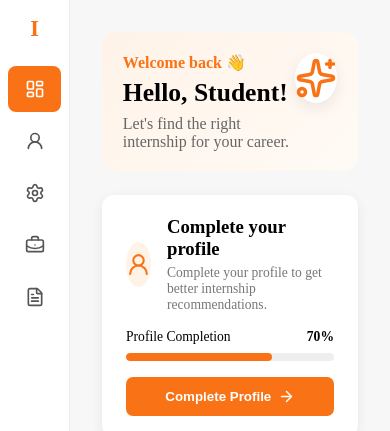
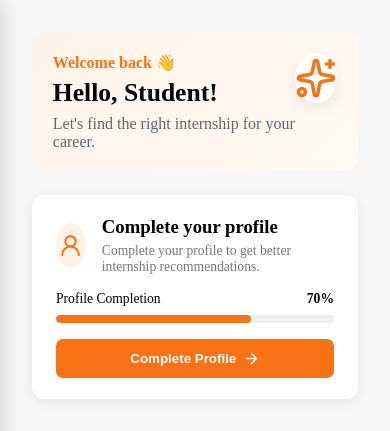
Before and after one commit to shubhamsahni098-commits/InternSetu, a React (Vite) app in the folder frontend/: page /dashboard in a window 390 px wide. Shown: the top 431 px of the page. Built offline with nearby package versions, Linux system fonts and the light colour scheme; no server answers; sample sign-in values are in the browser's storage.

Commit message:
Fix responsive dashboard sidebar

```diff
--- a/frontend/src/Components/DashboardSidebar.css
+++ b/frontend/src/Components/DashboardSidebar.css
@@ -20,6 +20,16 @@
     display: flex;
 
     flex-direction: column;
+}
+
+
+/* =========================================================
+   MOBILE TOGGLE
+   Hidden everywhere by default
+========================================================= */
+
+.sidebar-mobile-toggle {
+    display: none;
 }
 
 
@@ -87,7 +97,6 @@
         color 0.2s ease;
 }
 
-
 .sidebar-link:hover {
     background-color: #fff3e8;
 
@@ -149,7 +158,6 @@
         color 0.2s ease;
 }
 
-
 .sidebar-action:hover {
     background-color: #fff3e8;
 
@@ -169,7 +177,8 @@
 
 
 /* =========================================================
-   MOBILE
+   TABLET / EXISTING MOBILE
+   401px - 700px
 ========================================================= */
 
 @media (max-width: 700px) {
@@ -180,7 +189,6 @@
         padding: 1rem 0.5rem;
     }
 
-
     .sidebar-title {
         text-align: center;
 
@@ -189,16 +197,13 @@
         margin-bottom: 1.5rem;
     }
 
-
     .sidebar-title h2 {
         font-size: 0;
     }
 
-
     .sidebar-title h2::first-letter {
         font-size: 1.4rem;
     }
-
 
     .sidebar-link {
         justify-content: center;
@@ -206,16 +211,13 @@
         padding: 0.8rem;
     }
 
-
     .sidebar-link span {
         display: none;
     }
 
-
     .sidebar-bottom {
         padding-top: 1rem;
     }
-
 
     .sidebar-action {
         justify-content: center;
@@ -223,9 +225,190 @@
         padding: 0.8rem;
     }
 
-
     .sidebar-action span {
         display: none;
     }
+}
 
+
+/* =========================================================
+   SMALL MOBILE - 400px AND BELOW
+========================================================= */
+
+@media (max-width: 400px) {
+
+    /* -----------------------------------------
+       SIDEBAR CLOSED BY DEFAULT
+    ----------------------------------------- */
+
+    .dashboard-sidebar {
+        position: fixed;
+
+        top: 0;
+        left: 0;
+
+        width: 240px;
+
+        height: 100vh;
+        min-height: 100vh;
+
+        padding: 1.5rem 1rem;
+
+        z-index: 2000;
+
+        background-color: white;
+
+        border-right: 1px solid #eee;
+
+        box-shadow: 4px 0 18px rgba(0, 0, 0, 0.12);
+
+        transform: translateX(-100%);
+
+        transition: transform 0.25s ease;
+
+        overflow-y: auto;
+    }
+
+
+    /* -----------------------------------------
+       SIDEBAR OPEN
+    ----------------------------------------- */
+
+    .dashboard-sidebar.mobile-sidebar-open {
+        transform: translateX(0);
+    }
+
+
+    /* -----------------------------------------
+       HAMBURGER / CLOSE BUTTON
+    ----------------------------------------- */
+
+    .sidebar-mobile-toggle {
+        display: flex;
+
+        position: fixed;
+
+        top: 12px;
+        left: 12px;
+
+        width: 42px;
+        height: 42px;
+
+        align-items: center;
+        justify-content: center;
+
+        padding: 0;
+
+        border: 1px solid #eee;
+
+        border-radius: 10px;
+
+        background-color: white;
+
+        cursor: pointer;
+
+        z-index: 2100;
+
+        box-shadow: 0 2px 8px rgba(0, 0, 0, 0.08);
+
+        transition:
+            background-color 0.2s ease,
+            transform 0.2s ease;
+    }
+
+    .sidebar-mobile-toggle:hover {
+        background-color: #fff3e8;
+
+        color: #f97316;
+    }
+
+    .sidebar-mobile-toggle:active {
+        transform: scale(0.95);
+    }
+
+    .sidebar-mobile-toggle svg {
+        width: 22px;
+        height: 22px;
+    }
+
+
+    /* -----------------------------------------
+       OVERLAY
+    ----------------------------------------- */
+
+    .sidebar-mobile-overlay {
+        position: fixed;
+
+        top: 0;
+        left: 0;
+        right: 0;
+        bottom: 0;
+
+        width: 100%;
+        height: 100%;
+
+        background-color: rgba(0, 0, 0, 0.35);
+
+        z-index: 1900;
+    }
+
+
+    /* -----------------------------------------
+       MAIN CONTENT FULL WIDTH
+    ----------------------------------------- */
+
+    .dashboard-layout {
+        width: 100%;
+    }
+
+    .dashboard-content {
+        width: 100%;
+
+        margin-left: 0;
+    }
+
+
+    /* -----------------------------------------
+       MOBILE SIDEBAR INTERNAL CONTENT
+    ----------------------------------------- */
+
+    .sidebar-title {
+        text-align: left;
+
+        padding: 0 0.8rem;
+
+        margin-top: 2.5rem;
+
+        margin-bottom: 2rem;
+    }
+
+    .sidebar-title h2 {
+        font-size: 1.7rem;
+    }
+
+
+    .sidebar-link {
+        justify-content: flex-start;
+
+        padding: 0.8rem;
+    }
+
+    .sidebar-link span {
+        display: inline;
+    }
+
+
+    .sidebar-action {
+        justify-content: flex-start;
+
+        padding: 0.8rem;
+    }
+
+    .sidebar-action span {
+        display: inline;
+    }
+
+    .sidebar-bottom {
+        padding-top: 2rem;
+    }
 }
```
